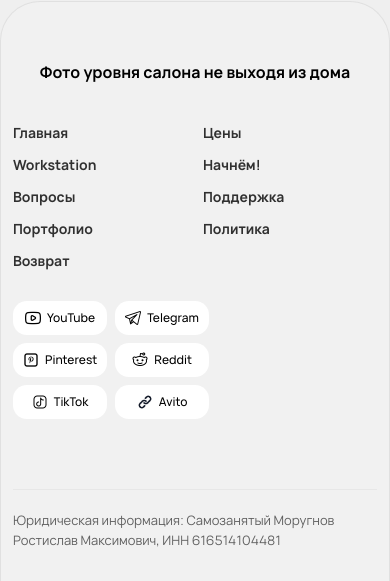
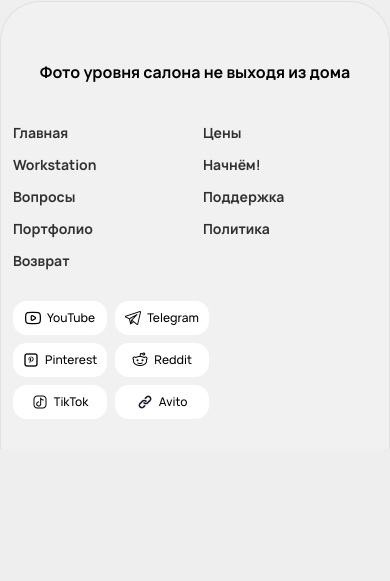
Before and after one commit to Lunarflux-hub/ShotforJob, a Django app: page / in a window 390 px wide. Shown: the part 5149-5730 px from the top of the page. After the commit the page ends 5598 px from the top, so only its background shows below. Run offline with Django 5.2, Linux system fonts and the light colour scheme; parts of the project's set-up code (start-up, migrations or seed data) failed here and were passed over.

Commit message:
Revert "Fix mobile version 2.9.1.5"
This reverts commit 64d7ecd54f020446a75eb5334f3152867d1f3fbb.

```diff
--- a/static/css/dark-theme.css
+++ b/static/css/dark-theme.css
@@ -30,7 +30,6 @@ html[data-theme="dark"], html[data-theme="dark"] body { color: #f2f2f2 !importan
 [data-theme="dark"] .footer { background: rgba(20, 20, 20, 0.85) !important; border-top: 1px solid #2a2a2a !important; border-left: 1px solid #2a2a2a !important; border-right: 1px solid #2a2a2a !important; }
 [data-theme="dark"] .footer-col .footer-headline { color: #f2f2f2 !important; }
 [data-theme="dark"] .footer-col .footer-description { color: #f2f2f2 !important; }
-[data-theme="dark"] .footer-legal { color: #f2f2f2 !important; border-top: 1px solid #2a2a2a !important; }
 [data-theme="dark"] .footer-col:nth-child(2) ul li a { color: #f2f2f2 !important; }
 [data-theme="dark"] .footer-btn { background: #181818 !important; color: #f2f2f2 !important; }
 [data-theme="dark"] .footer-btn:hover { background: rgba(0,102,255,0.14) !important; color: #5c9cff !important; }
--- a/templates/base.html
+++ b/templates/base.html
@@ -430,16 +430,6 @@
             word-wrap: break-word;
             text-align: justify;
         }
-        .footer-legal {
-            width: 100%;
-            margin-top: 40px;
-            padding-top: 20px;
-            border-top: 1px solid #e0e0e0;
-            font-size: 13px;
-            line-height: 1.6;
-            opacity: 0.6;
-            color: #000000;
-        }
 
         .footer-col:nth-child(2) {
             flex: 0 1 auto;
@@ -809,10 +799,6 @@
                 </a>
             </div>
         </div>
-
-        <div class="footer-legal">
-            Юридическая информация: Самозанятый Моругнов Ростислав Максимович, ИНН 616514104481
-        </div>
     </footer>
 
     <script>
```
